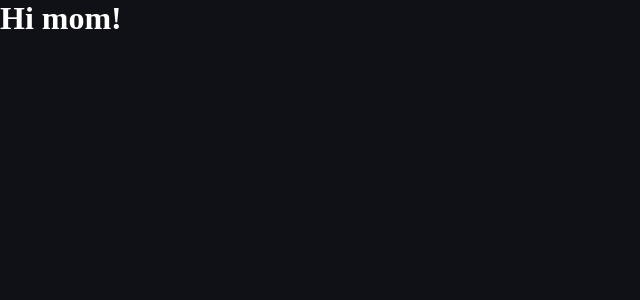
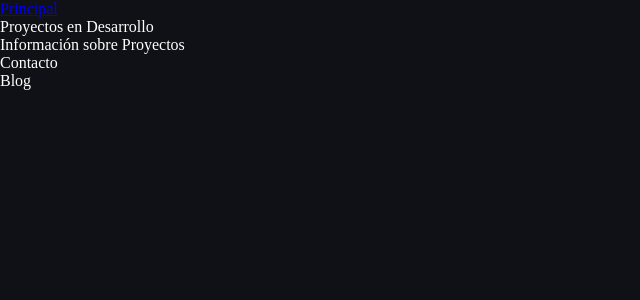
Before and after one commit to YisusGaming/YisusGaming.github.io, a React (Vite) app: page / in a window 1280 px wide. Shown: the top 300 px of the page, without its empty margins (0-640 px from the left). Built offline with nearby package versions, Linux system fonts and the light colour scheme.

Commit message:
navbar added

```diff
--- a/src/App.tsx
+++ b/src/App.tsx
@@ -1,7 +1,10 @@
+import Navbar from './components/Navbar';
 import './App.css';
 
-function App() {
-    return <h1>Hi mom!</h1>;
+export default function App() {
+    return (
+        <>
+            <Navbar />
+        </>
+    );
 }
-
-export default App;
--- /dev/null
+++ b/src/components/Navbar.tsx
@@ -0,0 +1,17 @@
+import { NavLink } from 'react-router-dom';
+
+export default function Navbar() {
+    return (
+        <nav>
+            <ul>
+                <li>
+                    <NavLink to="/">Principal</NavLink>
+                </li>
+                <li>Proyectos en Desarrollo</li>
+                <li>Información sobre Proyectos</li>
+                <li>Contacto</li>
+                <li>Blog</li>
+            </ul>
+        </nav>
+    );
+}
```
